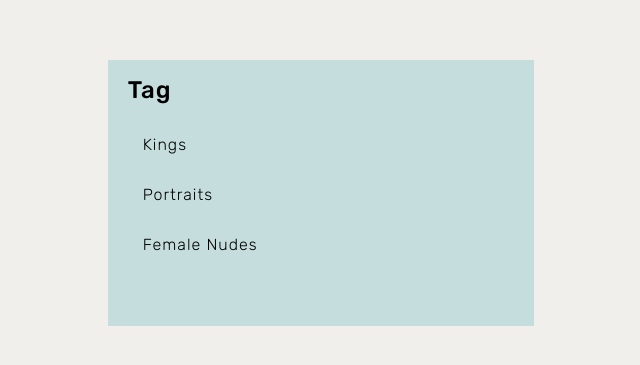
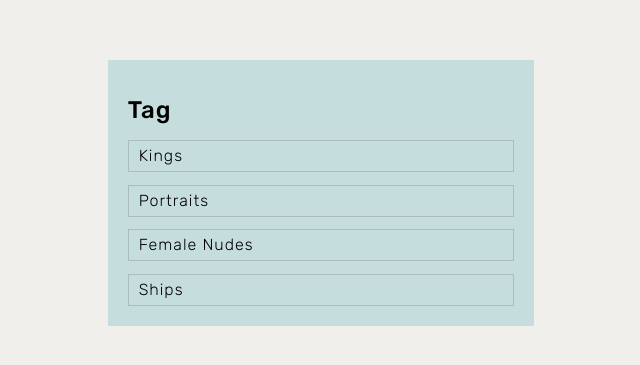
Before and after one commit to arbocobra/React-LandingPage, a React (Create React App) app: page / in a window 1280 px wide. Shown: the part 207-572 px from the top of the page, without its empty margins (319-959 px from the left). Built offline with nearby package versions, Linux system fonts and the light colour scheme.

Commit message:
children still works + clean up

```diff
--- a/src/App.css
+++ b/src/App.css
@@ -51,7 +51,7 @@
 .inner-app {
     display: flex;
     flex-direction: column;
-    padding: 0 20px;
+    padding: 20px;
 }
 .tag-container {
     grid-area: 3 / 3 / 5 / 5;
@@ -83,17 +83,19 @@
 .input-container {
     display: flex;
     flex-flow: column nowrap;
+    justify-content: space-between;
+    height: 100%;
 }
 .input-item {
-    margin: 5px;
-    padding: 10px;
+    /* margin: 5px; */
+    padding: 5px 10px;
+    border: 1px solid rgb(0 0 0 / 15%);
     background: none;
-    border: none;
     display: flex;
     width: 100%;
 }
 .input-item:hover {
-    background-color: rgb(152, 177, 198);
+    background-color: rgb(0 0 0 / 15%);
 }
 
 /* Text */
--- a/src/App.js
+++ b/src/App.js
@@ -4,7 +4,7 @@ import './App.css';
 import { useState, useEffect } from 'react';
 import { useSelector, useDispatch } from 'react-redux';
 
-import { loadTags, pickTag, selectTags } from './app/features/tagSlice';
+import { loadTags, pickTag, reload, selectTags } from './app/features/tagSlice';
 import { TagSelect } from './app/components/TagSelect';
 import { AppFeatures } from './app/components/AppFeatures';
 import { Tag } from './app/features/Tag';
@@ -30,7 +30,6 @@ export const App = () => {
     const [tag, setTag] = useState({});
 
     const selectTagHandler = (tag) => {
-      console.log('selectTagHandler')
       setTag(tag);
       dispatch(pickTag(tag));
       const selector = document.getElementById('tag-overlay');
--- a/src/app/components/TagSelect.js
+++ b/src/app/components/TagSelect.js
@@ -1,13 +1,9 @@
 import React from 'react';
 
-import { Tag } from '../features/Tag';
-
 export const TagSelect = (props) => {
-  // const {tags, selectTagHandler} = props;
 
     return (
         <div id='tag-overlay' className="tag-container-outer">
-            {/* <Tag tags={tags} selectTagHandler={selectTagHandler} /> */}
             {props.children}
       </div>
     )
--- a/src/app/features/tagSlice.js
+++ b/src/app/features/tagSlice.js
@@ -7,13 +7,13 @@ const createTags = () => {
         const tagNum = Math.floor(Math.random() * tagData.length);
         const tag = tagData[tagNum]
         const name = tag.name
-        let exists = tagArray.find(element => element.name == name);
+        let exists = tagArray.find(element => element.name === name);
 
         if (!exists) {
           tag.selected = false;
           tagArray.push(tag);
         }
-    } while (tagArray.length < 3);
+    } while (tagArray.length < 4);
     return tagArray
 }
 
@@ -24,7 +24,7 @@ export const tagSlice = createSlice(
     name: 'tags',
     initialState: [],
     reducers: {
-      loadTags: (state, action) => {
+      loadTags: (state) => {
         if (!state.length) {
           imageTags.map(tag => state.push(tag))
         }
@@ -33,54 +33,16 @@ export const tagSlice = createSlice(
         const selectedTag = action.payload.name;
         const index = state.map(object => object.name).indexOf(selectedTag)
         state[index].selected = true;
+      },
+      reload: (state) => {
+        return state.filter(tag => tag.selected === false);
       }
     }
   })
 
-export const { loadTags, pickTag } = tagSlice.actions;
+export const { loadTags, pickTag, reload } = tagSlice.actions;
 export const selectTags = (state) => {
   return state.tags
 };
 
 export default tagSlice.reducer;
-
-//
-
-
-
-// export const allMoviesSlice = createSlice(
-//     {
-//         name: 'allMovies',
-//         initialState: [],
-//         reducers: {
-//             loadData: (state, action) => {
-//                 if (!state.length) {
-//                     movieData.map(movie => state.push(movie))
-//                 }
-//             }
-//         }
-//     }
-// )
-
-// export const {
-//     loadData,
-//     addFavorite
-//  } = allMoviesSlice.actions;
-
-// const selectAllMovies = (state) => state.allMovies
-
-// export const selectFilteredAllMovies = (state) => {
-//     const favoriteMovies = state.favoriteMovies;
-
-//     if (favoriteMovies.length == 0) {
-//         return selectAllMovies(state);
-//     } else {
-//         let allMovies = selectAllMovies(state);
-//         for (const fav of favoriteMovies) {
-//             allMovies = allMovies.filter(movie => movie.id !== fav.id);
-//         }
-//         return allMovies;
-//     }
-// }
-
-// export default allMoviesSlice.reducer;
```
Also changed, not shown: src/app/components/AppFeatures.js (+0 -7 lines), src/app/features/Reselect.js (+1 -22 lines), src/app/features/Tag.js (+1 -7 lines).
